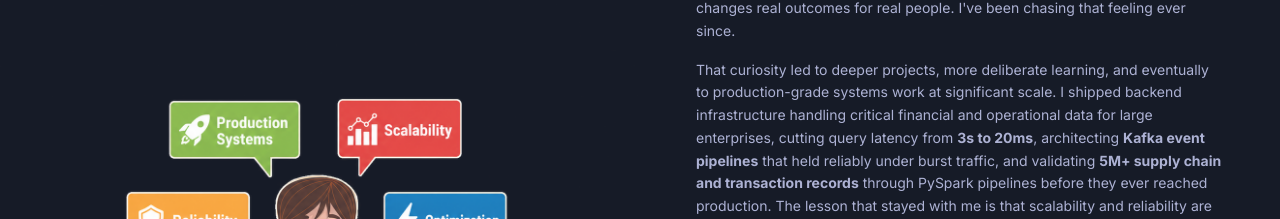
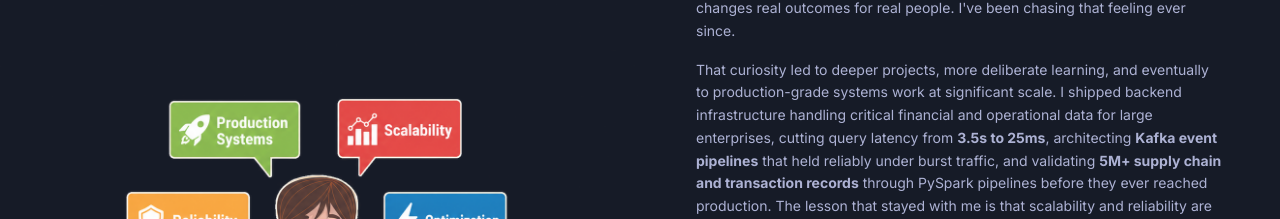
Before and after one commit to Vidhya060501/vidhyadhari-portfolio, a React (Create React App) app: page / in a window 1280 px wide. Shown: the part 1014-1233 px from the top of the page. Built offline with nearby package versions, Linux system fonts and the light colour scheme.

Commit message:
Fix latency metric consistency and footer year

```diff
--- a/src/App.js
+++ b/src/App.js
@@ -308,7 +308,7 @@ export default function Portfolio() {
     if (m.includes('project') || m.includes('built') || m.includes('portfolio'))
       return "Vidhyadhari has 6 projects: PR Blast Radius Analyzer (AI/ML), Socratic-OT anatomy tutor (AI/ML), FLOE field data platform (Full Stack), Distributed Rate Limiter in Go (Backend), Food Delivery Microservices with Saga pattern (Backend), and Event-Driven Ride-Sharing (Backend). Check them out above! 🚀";
     if (m.includes('experience') || m.includes('job') || m.includes('company') || m.includes('work history'))
-      return "Vidhyadhari has 3+ years of professional experience: Software Engineer at AXA Insurance (Jan 2024-Aug 2025, cut latency from 3s to 20ms) and Associate Software Engineer at Mars Inc. (Sep 2022-Dec 2023, 5M+ supply chain records through PySpark pipelines). 🏢";
+      return "Vidhyadhari has 3+ years of professional experience: Software Engineer at AXA Insurance (Jan 2024-Aug 2025, cut latency from 3.5s to 25ms) and Associate Software Engineer at Mars Inc. (Sep 2022-Dec 2023, 5M+ supply chain records through PySpark pipelines). 🏢";
     if (m.includes('education') || m.includes('degree') || m.includes('university') || m.includes('gpa') || m.includes('school') || m.includes('buffalo'))
       return "Vidhyadhari is pursuing his MS in Computer Science at University at Buffalo, SUNY with a perfect 4.0 GPA, expected Dec 2026. He completed his BTech in Engineering from NIT Rourkela, India with a 3.8 GPA. 🎓";
     if (m.includes('contact') || m.includes('email') || m.includes('reach') || m.includes('hire') || m.includes('connect'))
@@ -554,7 +554,7 @@ export default function Portfolio() {
                 My engineering story didn't start in a classroom. It started with a <strong>dashboard I built during Covid</strong> to help businesses and local governments track recovery data and make faster decisions under pressure. That project showed me something I haven't forgotten since: software, when built with real care, changes real outcomes for real people. I've been chasing that feeling ever since.
               </p>
               <p>
-                That curiosity led to deeper projects, more deliberate learning, and eventually to production-grade systems work at significant scale. I shipped backend infrastructure handling critical financial and operational data for large enterprises, cutting query latency from <strong>3s to 20ms</strong>, architecting <strong>Kafka event pipelines</strong> that held reliably under burst traffic, and validating <strong>5M+ supply chain and transaction records</strong> through PySpark pipelines before they ever reached production. The lesson that stayed with me is that scalability and reliability are not features you add later. They are decisions you make from the very first line of design.
+                That curiosity led to deeper projects, more deliberate learning, and eventually to production-grade systems work at significant scale. I shipped backend infrastructure handling critical financial and operational data for large enterprises, cutting query latency from <strong>3.5s to 25ms</strong>, architecting <strong>Kafka event pipelines</strong> that held reliably under burst traffic, and validating <strong>5M+ supply chain and transaction records</strong> through PySpark pipelines before they ever reached production. The lesson that stayed with me is that scalability and reliability are not features you add later. They are decisions you make from the very first line of design.
               </p>
               <p>
                 I am currently at <strong>University at Buffalo</strong> pursuing my MS in Computer Science with a <strong>4.0 GPA</strong>, specializing in AI and ML. What draws me most right now is where reliable infrastructure meets intelligent systems. My recent work includes a <strong>PR Blast Radius Analyzer</strong> built with LangGraph and OpenAI APIs that reduced cross-repository impact analysis from 2 hours to <strong>under 15 seconds</strong>. I am actively building at the intersection of <strong>agentic AI, developer tooling, and distributed systems</strong>, which is the space I believe will define the next generation of engineering productivity.
@@ -828,7 +828,7 @@ export default function Portfolio() {
 
       <footer className={`relative z-10 py-5 px-4 ${footerCls}`}>
         <div className="max-w-6xl mx-auto text-center">
-          <p className={`text-xs ${txtFaint}`}>&copy; 2025 Vidhyadhari Bandaru</p>
+          <p className={`text-xs ${txtFaint}`}>&copy; 2026 Vidhyadhari Bandaru</p>
         </div>
       </footer>
 
```
